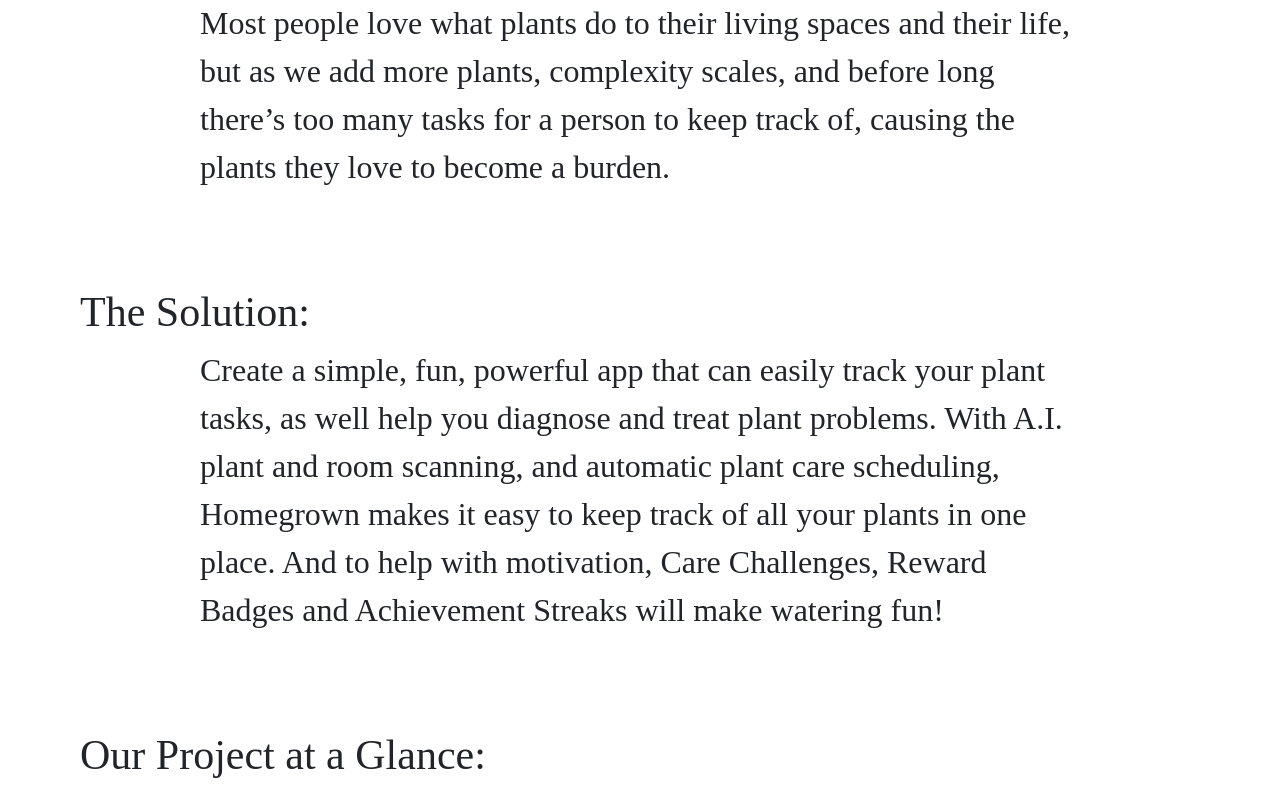
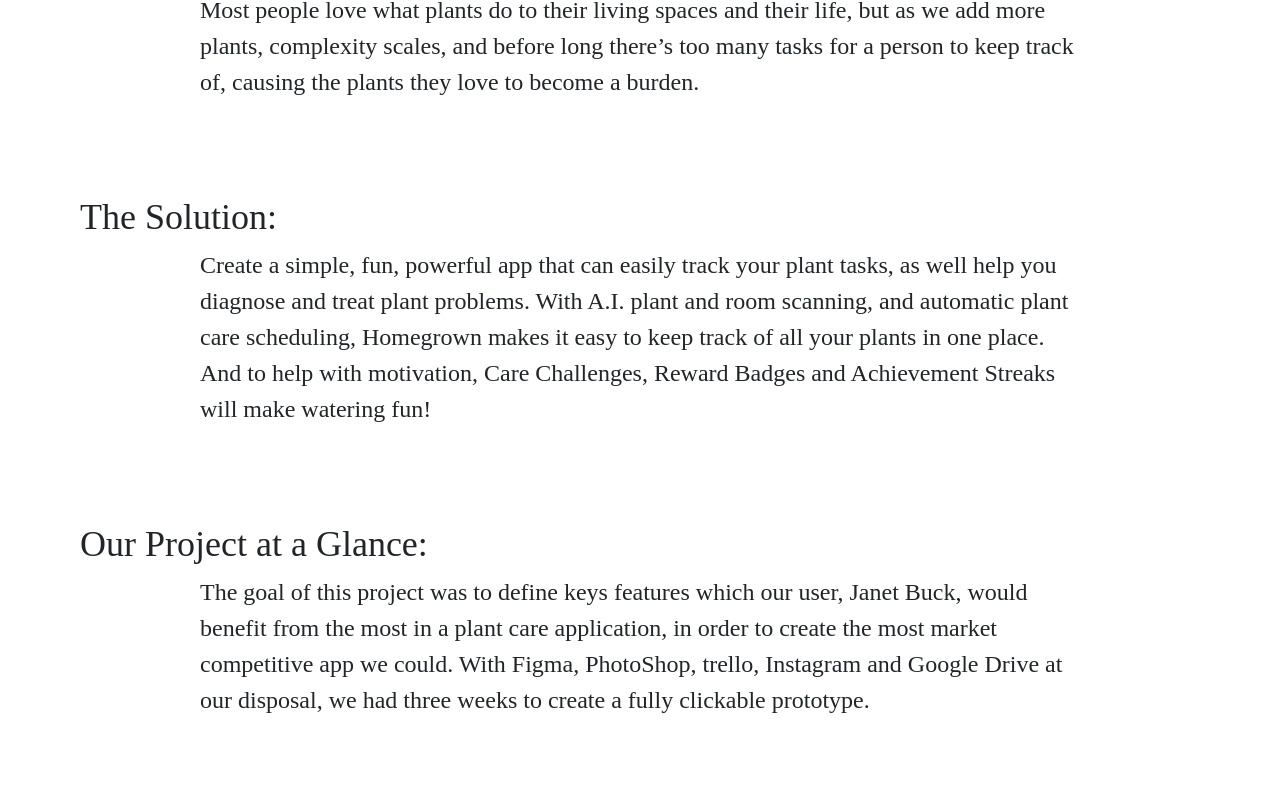
Before and after one commit to Cjacobs20/UI_HW_20, a plain HTML site: page index.html in a window 1280 px wide. Shown: the part 597-1382 px from the top of the page. Drawn offline with nearby package versions, Linux system fonts and the light colour scheme.

Commit message:
font size change

```diff
--- a/css/style.css
+++ b/css/style.css
@@ -5,14 +5,14 @@
 }
 p {
     font-family: 'prata', serif;
-    font-size: 32px;
+    font-size: 24px;
     padding-left: 200px;
     padding-right: 200px;
     padding-bottom: 80px;
 }
 h1 {
     font-family: 'prata', serif;
-    font-size: 42px;
+    font-size: 36px;
     padding-left: 80px;
 }
 body {
```
